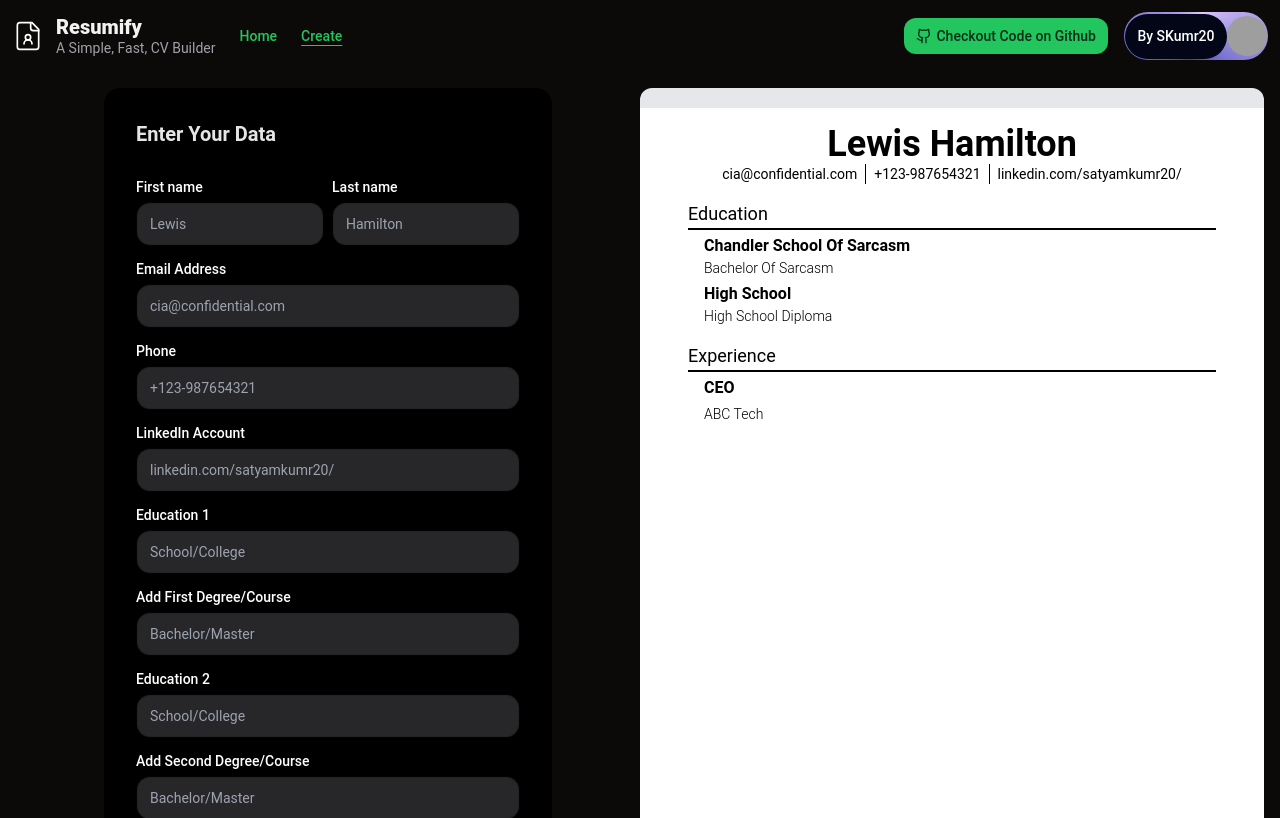
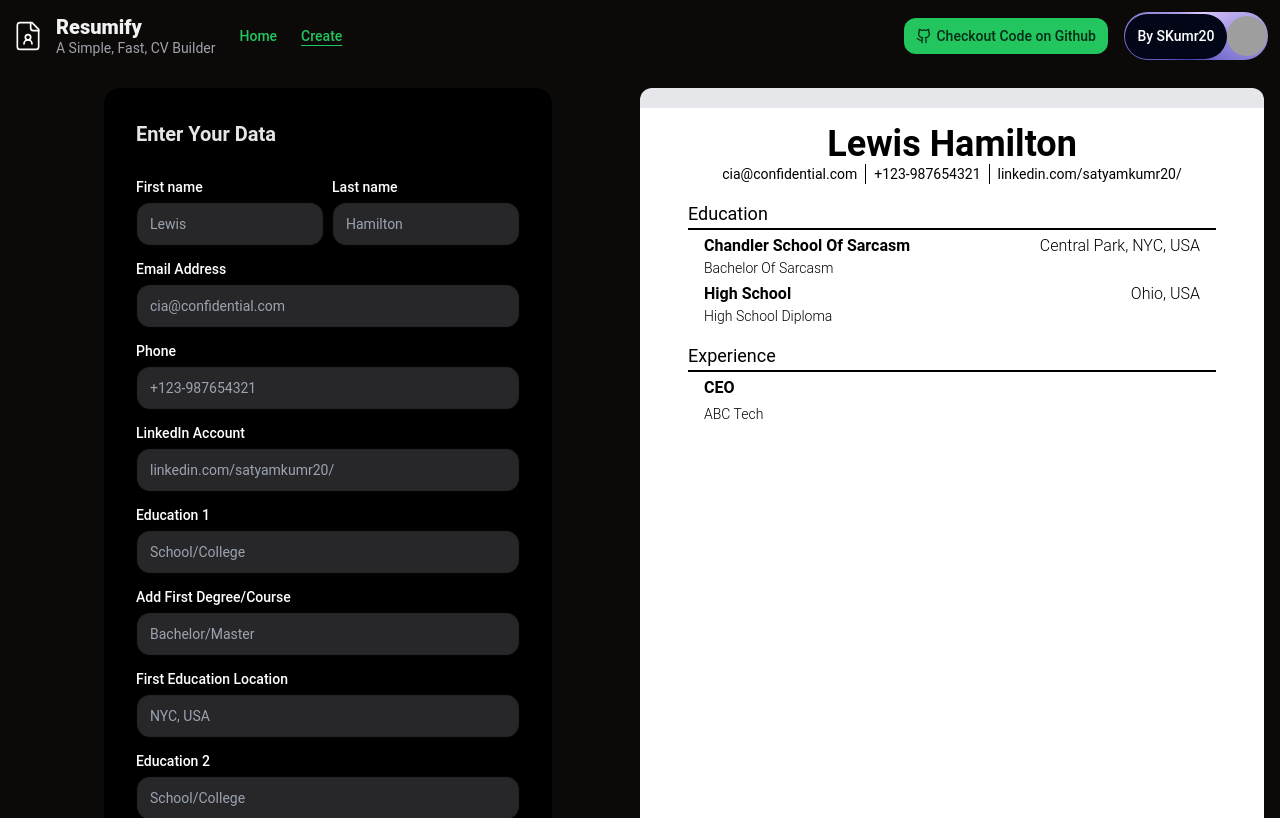
Before and after one commit to SKumr20/resume-builder, a React (Vite) app: page /createResume in a window 1280 px wide. Shown: the top 818 px of the page. Built offline with nearby package versions, Linux system fonts and the light colour scheme; grey boxes are pictures that could not be loaded.

Commit message:
Add Education Location

```diff
--- a/src/components/ResumePreview.jsx
+++ b/src/components/ResumePreview.jsx
@@ -1,5 +1,5 @@
 
-const ResumePreview = ({ firstname, lastname, email, phone, linkedin, education1, educationDegree1, education2, educationDegree2, experience1, experiencePlace1}) => {
+const ResumePreview = ({ firstname, lastname, email, phone, linkedin, education1, educationDegree1, education2, educationDegree2, experience1, experiencePlace1, education1Location, education2Location}) => {
 
   return (
     <>
@@ -17,11 +17,29 @@ const ResumePreview = ({ firstname, lastname, email, phone, linkedin, education1
             <h2 className="text-lg mx-12 mt-4">Education</h2>
             <hr className="border-[0.5px] mx-12 border-black"/>
 
-            <h2 className="mx-16 mt-1 font-bold">{education1}</h2>
-            <h2 className="mx-16 font-light text-sm">{educationDegree1}</h2>
+            <div className="flex flex-row justify-between">
+              <div>
+                <h2 className="mx-16 mt-1 font-bold">{education1}</h2>
+                <h2 className="mx-16 font-light text-sm">{educationDegree1}</h2>
+              </div>
 
-            <h2 className="mx-16 mt-1 font-bold">{education2}</h2>
-            <h2 className="mx-16 font-light text-sm">{educationDegree2}</h2>
+              <div>
+                <h2 className="mx-16 font-light mt-1 ">{education1Location}</h2>
+              </div>
+            </div>
+
+
+
+            <div className="flex flex-row justify-between">
+              <div>
+                <h2 className="mx-16 mt-1 font-bold">{education2}</h2>
+                <h2 className="mx-16 font-light text-sm">{educationDegree2}</h2>
+              </div>
+
+              <div>
+                <h2 className="mx-16 font-light mt-1 ">{education2Location}</h2>
+              </div>
+            </div>
 
 
             {/* Experience */}
--- a/src/components/signup-form-demo.jsx
+++ b/src/components/signup-form-demo.jsx
@@ -4,7 +4,7 @@ import { Label } from "@/components/ui/label";
 import { Input } from "@/components/ui/input";
 import { cn } from "@/lib/utils";
 
-export default function SignupFormDemo({ setFirstname, setLastname, setEmail, setPhone, setLinkedin, setEducation1, setEducationDegree1, setEducation2, setEducationDegree2, setExperience1, setExperiencePlace1}) {
+export default function SignupFormDemo({ setFirstname, setLastname, setEmail, setPhone, setLinkedin, setEducation1, setEducationDegree1, setEducation2, setEducationDegree2, setExperience1, setExperiencePlace1, setEducation1Location, setEducation2Location}) {
 
   const handleSubmit = (e) => {
     e.preventDefault();
@@ -52,6 +52,10 @@ export default function SignupFormDemo({ setFirstname, setLastname, setEmail, se
           <Label htmlFor="educationDegree1">Add First Degree/Course</Label>
           <Input id="degree1" placeholder="Bachelor/Master" type="text" onChange={(e) => setEducationDegree1(e.target.value)} />
         </LabelInputContainer>
+        <LabelInputContainer className="mb-4">
+          <Label htmlFor="education1location">First Education Location</Label>
+          <Input id="education1location" placeholder="NYC, USA" type="text" onChange={(e) => setEducation1Location(e.target.value)} />
+        </LabelInputContainer>
 
         <LabelInputContainer className="mb-4">
           <Label htmlFor="education1">Education 2</Label>
@@ -60,6 +64,10 @@ export default function SignupFormDemo({ setFirstname, setLastname, setEmail, se
         <LabelInputContainer className="mb-4">
           <Label htmlFor="educationDegree1">Add Second Degree/Course</Label>
           <Input id="degree2" placeholder="Bachelor/Master" type="text" onChange={(e) => setEducationDegree2(e.target.value)} />
+        </LabelInputContainer>
+        <LabelInputContainer className="mb-4">
+          <Label htmlFor="education2location">Second Education Location</Label>
+          <Input id="education2location" placeholder="Ohio, USA" type="text" onChange={(e) => setEducation2Location(e.target.value)} />
         </LabelInputContainer>
 
 
@@ -73,6 +81,12 @@ export default function SignupFormDemo({ setFirstname, setLastname, setEmail, se
           <Label htmlFor="experiencePlace1">Work Location 1</Label>
           <Input id="experience1" placeholder="Location" type="text" onChange={(e) => setExperiencePlace1(e.target.value)} />
         </LabelInputContainer>
+
+
+
+
+
+
 
 
         <div
--- a/src/pages/CreateResume.jsx
+++ b/src/pages/CreateResume.jsx
@@ -14,12 +14,14 @@ const CreateResume = () => {
   const [educationDegree2, setEducationDegree2] = useState('High School Diploma');
   const [experience1, setExperience1] = useState('CEO');
   const [experiencePlace1, setExperiencePlace1] = useState('ABC Tech');
+  const [education1Location, setEducation1Location] = useState('Central Park, NYC, USA');
+  const [education2Location, setEducation2Location] = useState('Ohio, USA');
 
   return (
     <>
       <div className='grid grid-cols-2 p-4 bg-background max-h-full'>
-        <SignupFormDemo setFirstname={setFirstname} setLastname={setLastname} setEmail={setEmail} setPhone={setPhone} setLinkedin={setLinkedin} setEducation1={setEducation1} setEducationDegree1={setEducationDegree1} setEducation2={setEducation2} setEducationDegree2={setEducationDegree2} setExperience1={setExperience1} setExperiencePlace1={setExperiencePlace1} />
-        <ResumePreview firstname={firstname} lastname={lastname} email={email} phone={phone} linkedin={linkedin} education1={education1} educationDegree1={educationDegree1} education2={education2} educationDegree2={educationDegree2} experience1={experience1} experiencePlace1={experiencePlace1} />
+        <SignupFormDemo setFirstname={setFirstname} setLastname={setLastname} setEmail={setEmail} setPhone={setPhone} setLinkedin={setLinkedin} setEducation1={setEducation1} setEducationDegree1={setEducationDegree1} setEducation2={setEducation2} setEducationDegree2={setEducationDegree2} setExperience1={setExperience1} setExperiencePlace1={setExperiencePlace1} setEducation1Location={setEducation1Location} setEducation2Location={setEducation2Location} />
+        <ResumePreview firstname={firstname} lastname={lastname} email={email} phone={phone} linkedin={linkedin} education1={education1} educationDegree1={educationDegree1} education2={education2} educationDegree2={educationDegree2} experience1={experience1} experiencePlace1={experiencePlace1} education1Location={education1Location} education2Location={education2Location}/>
       </div>
     </>
   )
```
